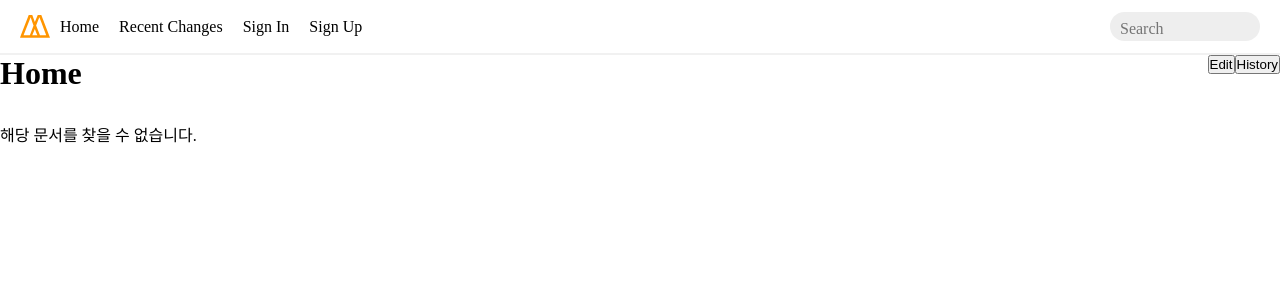
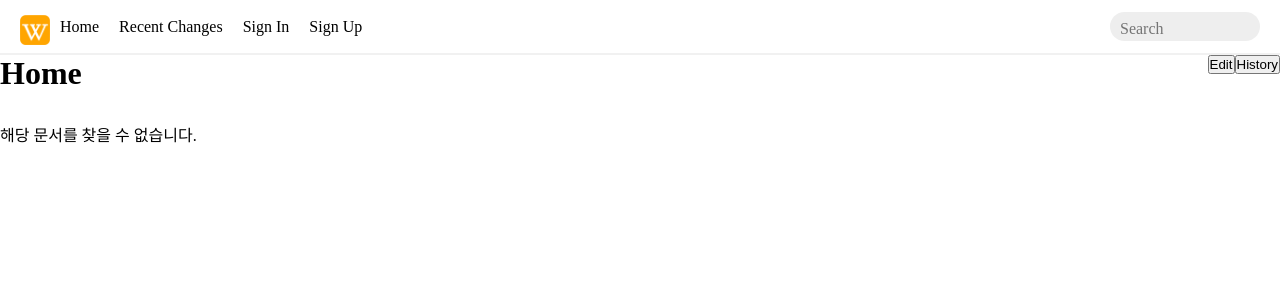
Before and after one commit to tomriddle7/nikipedia, a React (Create React App) app: page /auth#/w/Home in a window 1280 px wide. Shown: the top 300 px of the page. Built offline with nearby package versions, Linux system fonts and the light colour scheme; no server answers; the database is empty.

Commit message:
Stabilize NavBar

```diff
--- a/src/components/Nav/Burger.jsx
+++ b/src/components/Nav/Burger.jsx
@@ -6,7 +6,7 @@ import LeftNav from './LeftNav';
 const StyledBurger = styled.div`
   width: 2rem;
   height: 2rem;
-  position: absolute;
+  position: ${({ open }) => open ? 'fixed' : 'absolute'};
   top: 12px;
   left: 20px;
   z-index: 20;
--- a/src/components/Nav/LeftNav.jsx
+++ b/src/components/Nav/LeftNav.jsx
@@ -1,5 +1,5 @@
 import React from 'react';
-import { Link, withRouter } from "react-router-dom";
+import { Link } from "react-router-dom";
 import styled from 'styled-components';
 
 const Ul = styled.ul`
@@ -12,7 +12,7 @@ const Ul = styled.ul`
   @media (max-width: 768px) {
     flex-flow: column nowrap;
     background-color: #38b48b;
-    position: absolute;
+    position: fixed;
     transform: ${({ open }) => open ? 'translateX(0)' : 'translateX(-100%)'};
     top: 0;
     left: 0;
--- a/src/components/Nav/Navbar.jsx
+++ b/src/components/Nav/Navbar.jsx
@@ -34,7 +34,7 @@ const Navbar = () => {
     <Nav>
       <Menu>
         <div className='logo'>
-          <img src={require("../../assets/m.svg")}/>
+          <img src={require("../../assets/ico-wiki.png")}/>
         </div>
         <Burger />
       </Menu>
--- a/src/components/Nav/Search.jsx
+++ b/src/components/Nav/Search.jsx
@@ -28,7 +28,7 @@ const Search = () => {
 
   const HandleSubmit = event => {
     event.preventDefault();
-    window.location = `/nikipedia/#/w/${searchTerm}`
+    window.location = `/nikipedia/#/w/${searchTerm}`;
     setsearchTerm('');
   }
 
```
Also changed, not shown: src/assets/ico-wiki.png (added), src/assets/m.svg (deleted).
